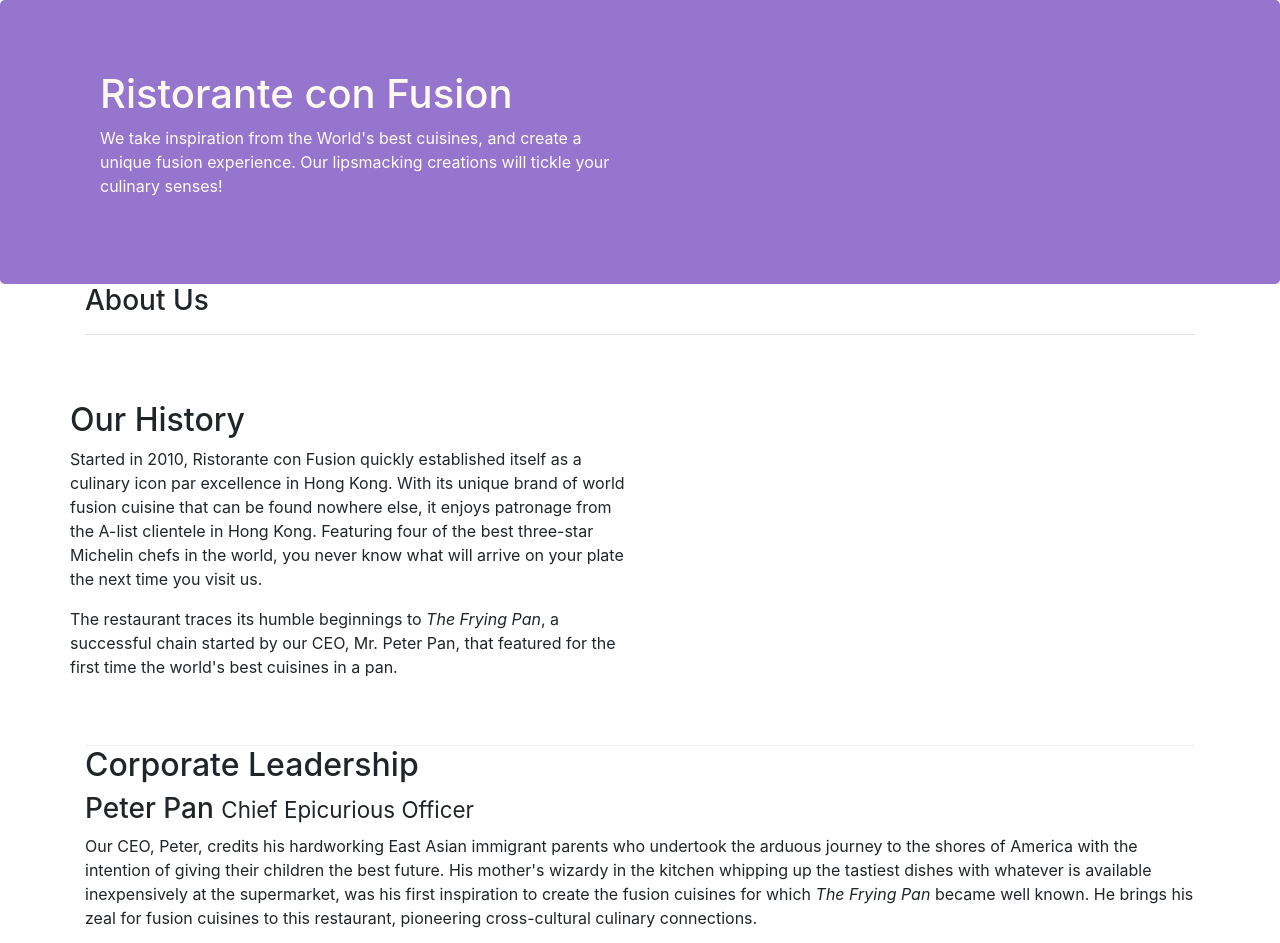
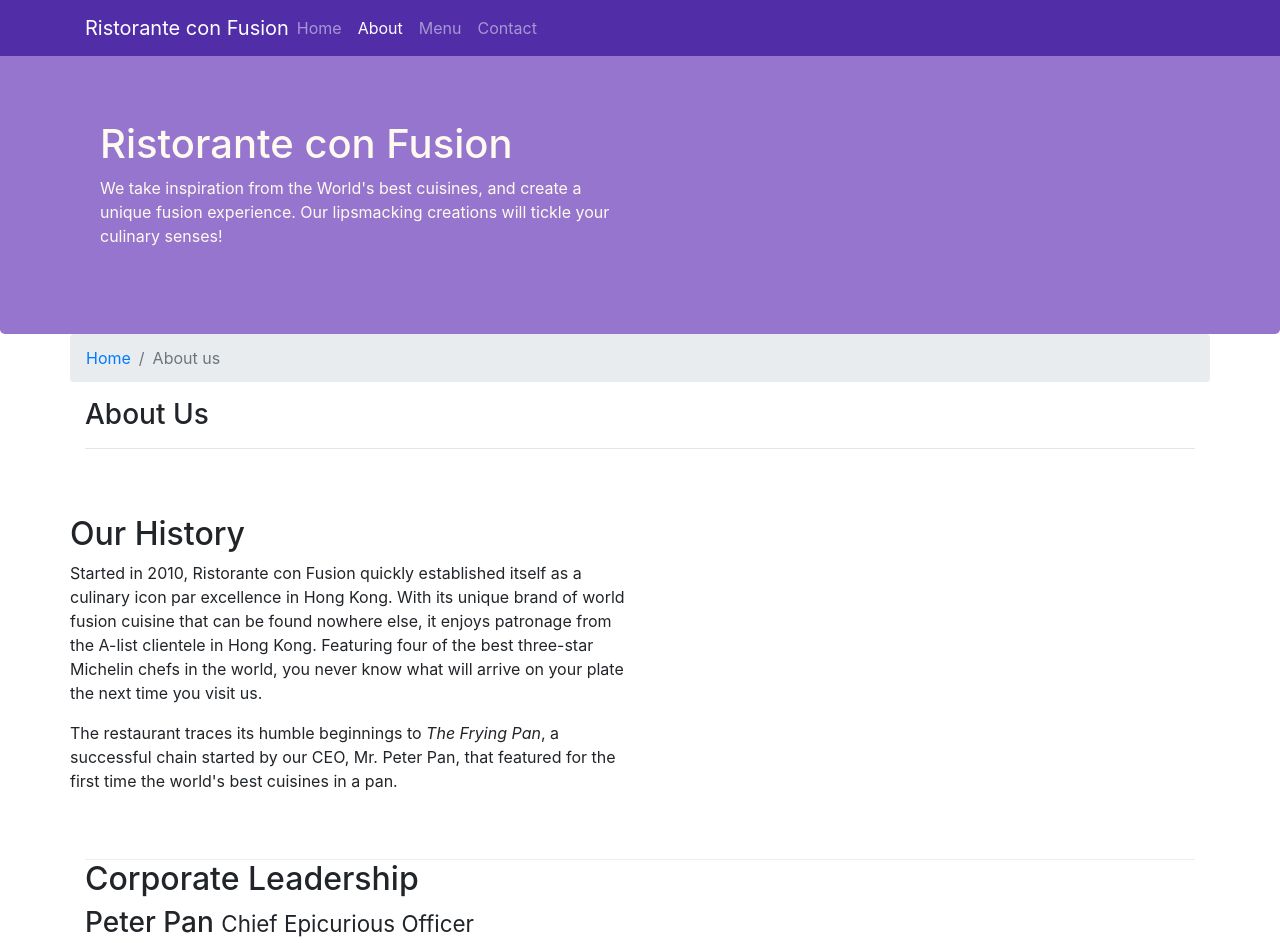
Before and after one commit to chalihaarindam/conFusion, a website: page aboutus.html in a window 1280 px wide. Shown: the top 943 px of the page. Drawn offline with nearby package versions, Linux system fonts and the light colour scheme.

Commit message:
navbar and breadcrumb

```diff
--- a/aboutus.html
+++ b/aboutus.html
@@ -15,6 +15,23 @@
 </head>
 
 <body>
+  <nav class="navbar navbar-dark navbar-expand-sm  fixed-top">
+      <div class="container">
+        <button class="navbar-toggler" type="button" data-toggle="collapse" data-target="#Navbar">
+          <span class="navbar-toggler-icon"></span>
+        </button>
+          <a class="navbar-brand mr-auto" href="./index.html">Ristorante con Fusion</a>
+          <div class="collapse navbar-collapse" id="Navbar">
+            <ul class="navbar-nav mr-auto">
+              <li class="nav-item "><a class="nav-link" href="./index.html">Home</a></li>
+                <li class="nav-item active"><a class="nav-link" href="#">About</a></li>
+                  <li class="nav-item"><a class="nav-link" href="#">Menu</a></li>
+                    <li class="nav-item"><a class="nav-link" href="#">Contact</a></li>
+          </ul>
+        </div>
+
+      </div>
+  </nav>
 
     <header class="jumbotron">
         <div class="container">
@@ -31,6 +48,10 @@
 
     <div class="container">
         <div class="row" >
+              <ol class="col-12 breadcrumb">
+                <li class="breadcrumb-item"><a href="./index.html">Home</a></li>
+                  <li class="breadcrumb-item active">About us</li>
+              </ol>
             <div class="col-12">
                <h3>About Us</h3>
                <hr>
@@ -88,7 +109,7 @@
                 <div class="col-4 offset-1 col-sm-2">
                     <h5>Links</h5>
                     <ul class="list-unstyled">
-                        <li><a href="#">Home</a></li>
+                        <li><a href="./index.html">Home</a></li>
                         <li><a href="#">About</a></li>
                         <li><a href="#">Menu</a></li>
                         <li><a href="#">Contact</a></li>
--- a/css/styles.css
+++ b/css/styles.css
@@ -36,3 +36,12 @@
 .half{
 padding: 50px 0px 50px 0px;
 }
+
+body{
+  padding:50px 0px 0px 0px;
+  z-index: 0;
+}
+
+.navbar-dark{
+   background-color: #512DA8;
+}
```
Also changed, not shown: index.html (+18 -1 lines).
